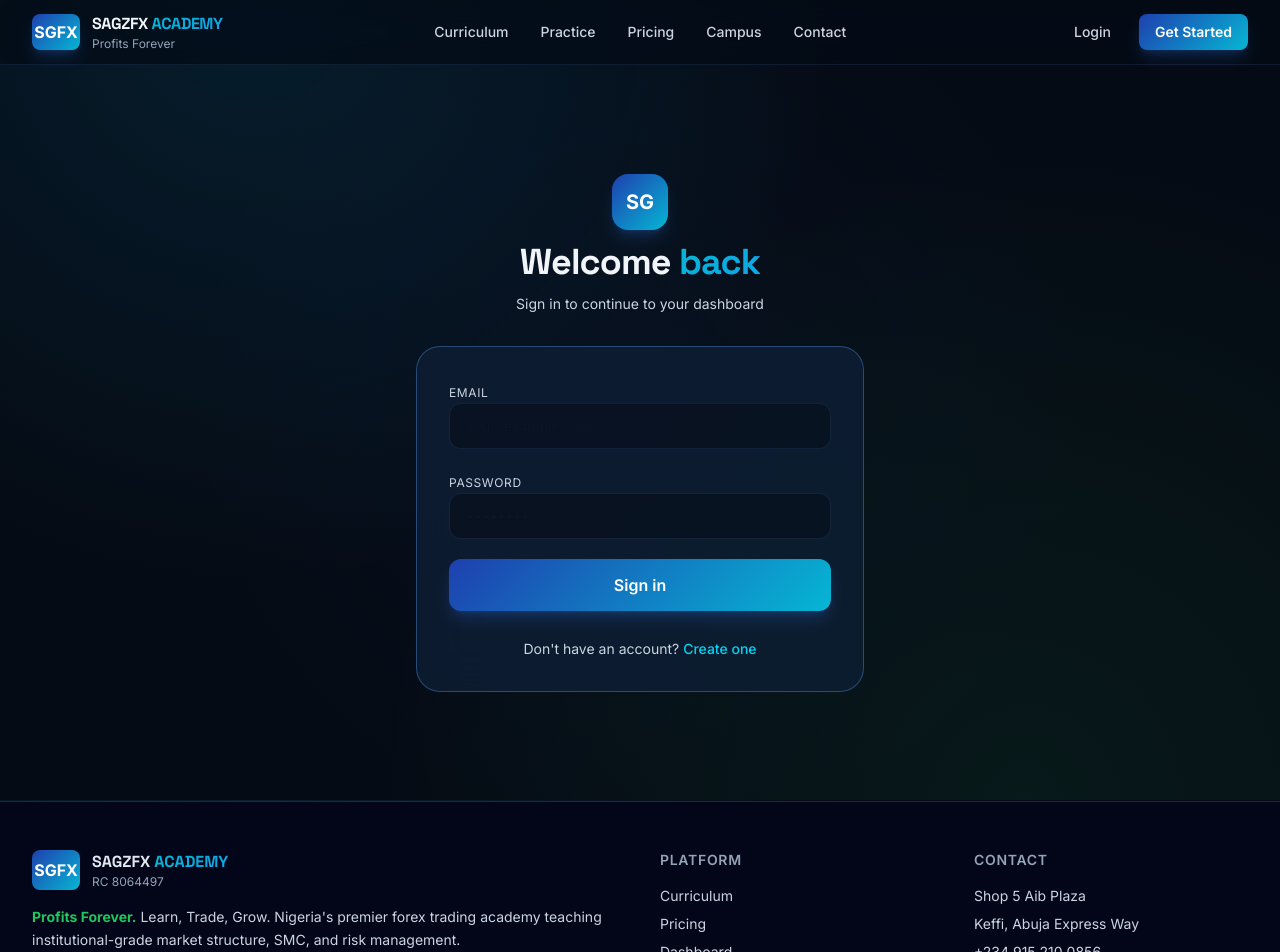
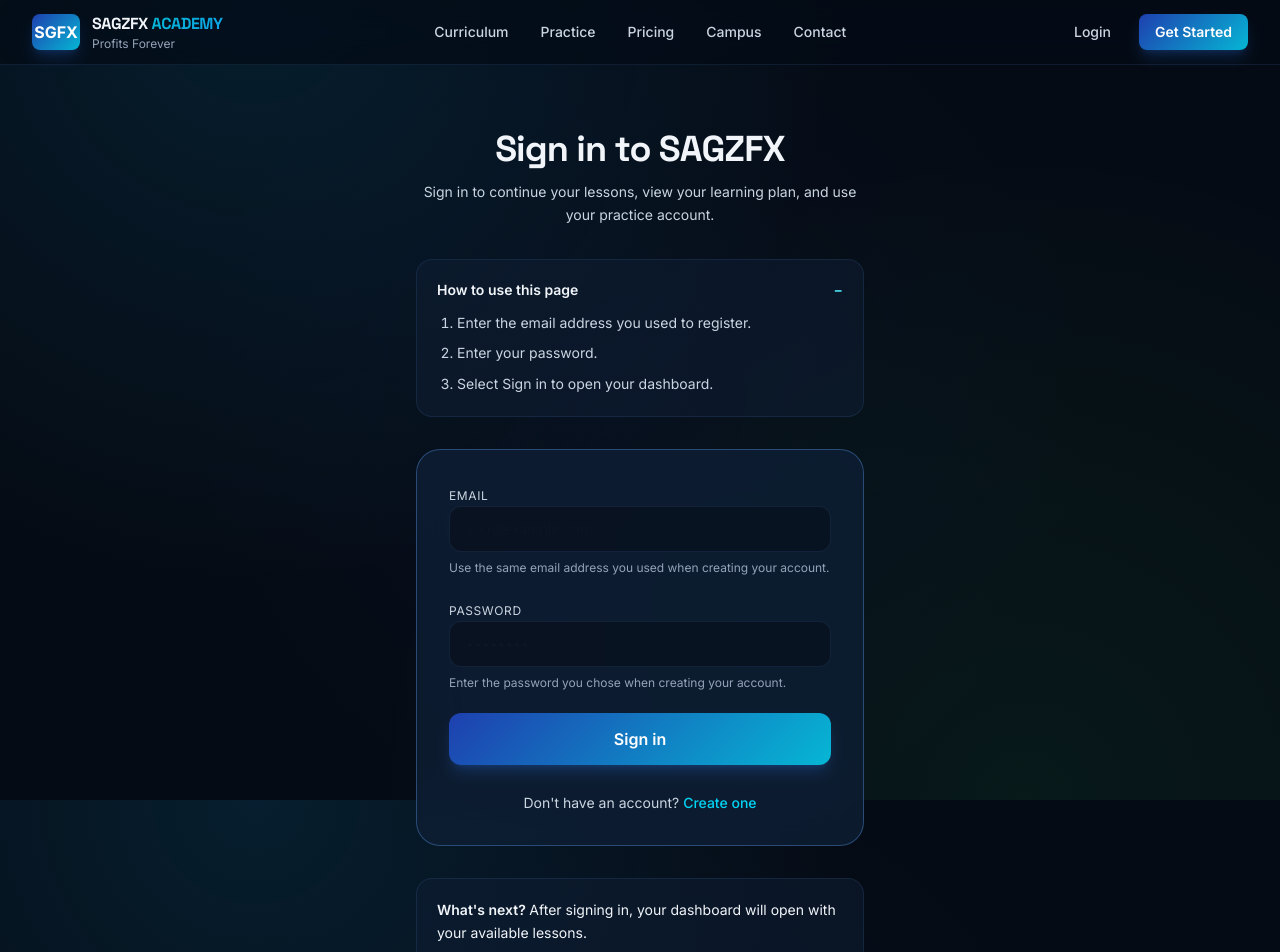
Before and after one commit to asobuilds/sagzfx-academy-platform, a Next.js app in the folder frontend/: page /login in a window 1280 px wide. Shown: the top 952 px of the page. Built offline with nearby package versions, Linux system fonts and the light colour scheme; no server answers.

Commit message:
feat(educational): shared primitives for student learning clarity

```diff
--- a/frontend/src/app/login/page.tsx
+++ b/frontend/src/app/login/page.tsx
@@ -4,6 +4,10 @@ import Link from "next/link";
 import { useRouter } from "next/navigation";
 import { useState } from "react";
 import { endpoints, ApiError } from "@/lib/api";
+import PageIntro from "@/components/educational/PageIntro";
+import HowToGuide from "@/components/educational/HowToGuide";
+import InlineHelp from "@/components/educational/InlineHelp";
+import NextStepCue from "@/components/educational/NextStepCue";
 
 export default function LoginPage() {
   const router = useRouter();
@@ -45,21 +49,12 @@ export default function LoginPage() {
   return (
     <section className="min-h-[calc(100vh-4rem)] flex items-center justify-center px-4 py-16">
       <div className="w-full max-w-md space-y-8">
-        {/* Header */}
-        <div className="text-center space-y-3">
-          <div className="inline-flex w-14 h-14 rounded-2xl brand-gradient items-center justify-center font-bold text-white text-xl shadow-lg shadow-blue-500/20">
-            SG
-          </div>
-          <h1
-            className="text-3xl md:text-4xl font-bold tracking-tight"
-            style={{ fontFamily: "var(--font-space-grotesk)" }}
-          >
-            Welcome <span className="text-gradient">back</span>
-          </h1>
-          <p className="text-sm" style={{ color: "var(--text-secondary)" }}>
-            Sign in to continue to your dashboard
-          </p>
-        </div>
+        <PageIntro title="Sign in to SAGZFX" description="Sign in to continue your lessons, view your learning plan, and use your practice account." className="text-center" />
+        <HowToGuide storageKey="login" steps={[
+          "Enter the email address you used to register.",
+          "Enter your password.",
+          "Select Sign in to open your dashboard.",
+        ]} />
 
         {/* Form card */}
         <form
@@ -74,12 +69,16 @@ export default function LoginPage() {
 
           <div className="space-y-2">
             <label
+              htmlFor="login-email"
               className="text-xs uppercase tracking-wider"
               style={{ color: "var(--text-muted)" }}
             >
               Email
             </label>
+            <InlineHelp text="Use the same email address you used when creating your account.">
               <input
+                id="login-email"
+                autoComplete="email"
                 type="email"
               required
               value={email}
@@ -91,16 +90,21 @@ export default function LoginPage() {
                 color: "var(--text-primary)",
               }}
               />
+            </InlineHelp>
           </div>
 
           <div className="space-y-2">
             <label
+              htmlFor="login-password"
               className="text-xs uppercase tracking-wider"
               style={{ color: "var(--text-muted)" }}
             >
               Password
             </label>
+            <InlineHelp text="Enter the password you chose when creating your account.">
               <input
+                id="login-password"
+                autoComplete="current-password"
                 type="password"
               required
               value={password}
@@ -112,6 +116,7 @@ export default function LoginPage() {
                 color: "var(--text-primary)",
               }}
               />
+            </InlineHelp>
           </div>
 
           <button
@@ -135,6 +140,7 @@ export default function LoginPage() {
             </Link>
           </p>
         </form>
+        <NextStepCue message="After signing in, open your dashboard to find your available lessons." href="/dashboard" linkLabel="Go to dashboard" available={false} fallback="After signing in, your dashboard will open with your available lessons." />
       </div>
     </section>
   );
--- /dev/null
+++ b/frontend/src/components/educational/EducationalEmptyState.tsx
@@ -0,0 +1,33 @@
+import Link from "next/link";
+import type { ReactNode } from "react";
+
+type EducationalEmptyStateProps = {
+  title: string;
+  why: string;
+  action: string;
+  where: string;
+  href?: string;
+  actionLabel?: string;
+  icon?: ReactNode;
+  className?: string;
+};
+
+export default function EducationalEmptyState({
+  title, why, action, where, href, actionLabel, icon, className = "",
+}: EducationalEmptyStateProps) {
+  return (
+    <section className={`rounded-2xl border p-5 sm:p-6 ${className}`}
+      style={{ background: "var(--bg-glass)", borderColor: "var(--border-subtle)" }}>
+      {icon && <div className="mb-3 text-cyan-300" aria-hidden="true">{icon}</div>}
+      <h3 className="text-base font-semibold">{title}</h3>
+      <p className="mt-2 text-sm leading-relaxed" style={{ color: "var(--text-on-dark-secondary)" }}>{why}</p>
+      <p className="mt-2 text-sm leading-relaxed" style={{ color: "var(--text-on-dark-secondary)" }}>{action}</p>
+      <p className="mt-2 text-xs" style={{ color: "var(--text-muted-dark)" }}>{where}</p>
+      {href && actionLabel && (
+        <Link href={href} className="mt-4 inline-flex min-h-11 items-center rounded-lg border border-cyan-400/50 px-4 py-2 text-sm font-semibold text-cyan-200 focus-visible:outline-2 focus-visible:outline-offset-2 focus-visible:outline-cyan-400">
+          {actionLabel}
+        </Link>
+      )}
+    </section>
+  );
+}
--- /dev/null
+++ b/frontend/src/components/educational/HowToGuide.tsx
@@ -0,0 +1,61 @@
+"use client";
+
+import { useEffect, useId, useState } from "react";
+
+type HowToGuideProps = {
+  steps: readonly string[];
+  title?: string;
+  storageKey: string;
+  defaultOpen?: boolean;
+  className?: string;
+};
+
+export default function HowToGuide({
+  steps, title = "How to use this page", storageKey, defaultOpen = true, className = "",
+}: HowToGuideProps) {
+  const [open, setOpen] = useState(defaultOpen);
+  const contentId = useId();
+
+  useEffect(() => {
+    try {
+      const saved = window.localStorage.getItem(`sagzfx:guide:${storageKey}`);
+      if (saved === "open" || saved === "closed") {
+        // Restore preference after mount; no storage access during SSR.
+        // eslint-disable-next-line react-hooks/set-state-in-effect
+        setOpen(saved === "open");
+      }
+    } catch {
+      // Storage may be blocked; the guide still works for this visit.
+    }
+  }, [storageKey]);
+
+  const toggle = () => {
+    const next = !open;
+    setOpen(next);
+    try {
+      window.localStorage.setItem(`sagzfx:guide:${storageKey}`, next ? "open" : "closed");
+    } catch {
+      // Keep the in-memory state if storage is unavailable.
+    }
+  };
+
+  return (
+    <section className={`rounded-2xl border p-4 sm:p-5 ${className}`}
+      style={{ background: "var(--bg-glass)", borderColor: "var(--border-subtle)" }}
+      aria-label={title}>
+      <h2 className="text-sm font-semibold">
+        <button type="button" aria-expanded={open} aria-controls={contentId}
+          onClick={toggle}
+          className="flex w-full items-center justify-between gap-4 rounded-md text-left focus-visible:outline-2 focus-visible:outline-offset-4 focus-visible:outline-cyan-400">
+          <span>{title}</span>
+          <span aria-hidden="true" className="text-cyan-300">{open ? "−" : "+"}</span>
+        </button>
+      </h2>
+      <div id={contentId} hidden={!open}>
+        <ol className="mt-3 list-decimal space-y-2 pl-5 text-sm leading-relaxed" style={{ color: "var(--text-on-dark-secondary)" }}>
+          {steps.map((step, index) => <li key={index}>{step}</li>)}
+        </ol>
+      </div>
+    </section>
+  );
+}
--- /dev/null
+++ b/frontend/src/components/educational/InlineHelp.tsx
@@ -0,0 +1,26 @@
+import { useId } from "react";
+import type { ReactElement, ReactNode } from "react";
+import { cloneElement } from "react";
+
+type DescribedControlProps = {
+  "aria-describedby"?: string;
+};
+
+type InlineHelpProps = {
+  children: ReactElement<DescribedControlProps>;
+  text: ReactNode;
+  id?: string;
+  className?: string;
+};
+
+export default function InlineHelp({ children, text, id, className = "" }: InlineHelpProps) {
+  const generatedId = useId();
+  const helpId = id ?? generatedId;
+  const existing = children.props["aria-describedby"];
+  return (
+    <div className={`space-y-1.5 ${className}`}>
+      {cloneElement(children, { "aria-describedby": [existing, helpId].filter(Boolean).join(" ") })}
+      <p id={helpId} className="text-xs leading-relaxed" style={{ color: "var(--text-muted-dark)" }}>{text}</p>
+    </div>
+  );
+}
--- /dev/null
+++ b/frontend/src/components/educational/NextStepCue.tsx
@@ -0,0 +1,29 @@
+import Link from "next/link";
+
+type NextStepCueProps = {
+  message: string;
+  href?: string;
+  linkLabel?: string;
+  available?: boolean;
+  fallback?: string;
+  className?: string;
+};
+
+export default function NextStepCue({
+  message, href, linkLabel, available = true, fallback, className = "",
+}: NextStepCueProps) {
+  const canLink = available && Boolean(href && linkLabel);
+  return (
+    <aside className={`rounded-2xl border p-4 text-sm leading-relaxed sm:p-5 ${className}`}
+      style={{ background: "var(--bg-glass)", borderColor: "var(--border-subtle)" }}
+      aria-label="What's next">
+      <p>
+        <span className="font-semibold">What&apos;s next? </span>
+        {canLink ? message : (fallback ?? message)}
+        {canLink && (
+          <>{" "}<Link href={href!} className="font-semibold text-cyan-300 underline underline-offset-4 hover:text-cyan-200 focus-visible:outline-2 focus-visible:outline-offset-2 focus-visible:outline-cyan-400">{linkLabel}</Link></>
+        )}
+      </p>
+    </aside>
+  );
+}
--- /dev/null
+++ b/frontend/src/components/educational/PageIntro.tsx
@@ -0,0 +1,22 @@
+import type { ReactNode } from "react";
+
+type PageIntroProps = {
+  title: string;
+  description: string;
+  eyebrow?: string;
+  children?: ReactNode;
+  className?: string;
+};
+
+export default function PageIntro({ title, description, eyebrow, children, className = "" }: PageIntroProps) {
+  return (
+    <header className={`space-y-3 ${className}`}>
+      {eyebrow && <p className="text-xs font-semibold uppercase tracking-widest text-cyan-300">{eyebrow}</p>}
+      <h1 className="text-3xl font-bold tracking-tight md:text-4xl" style={{ fontFamily: "var(--font-space-grotesk)" }}>
+        {title}
+      </h1>
+      <p className="text-sm leading-relaxed" style={{ color: "var(--text-secondary)" }}>{description}</p>
+      {children}
+    </header>
+  );
+}
```
Lines whose indentation alone changed are shown as unchanged.
